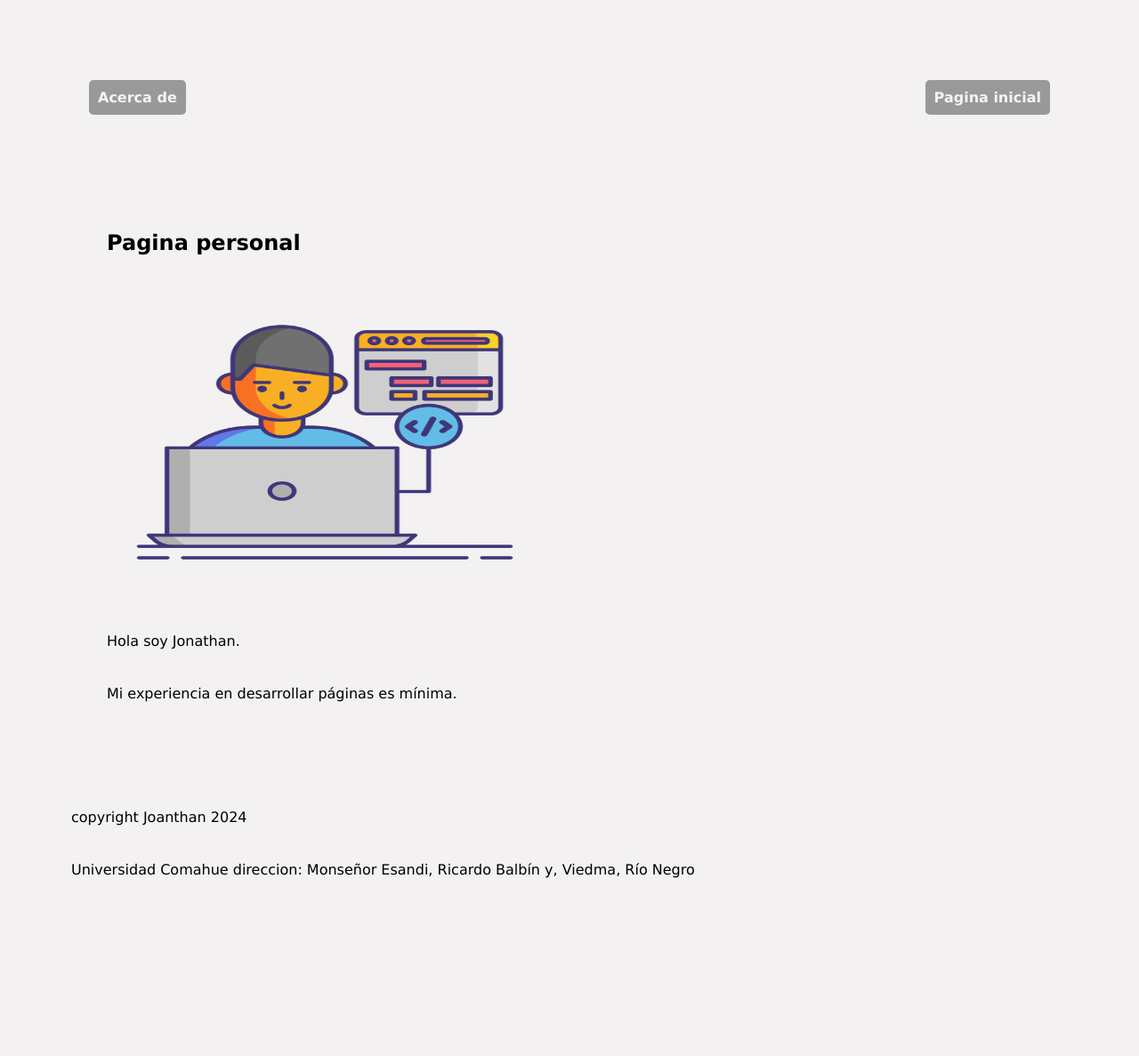
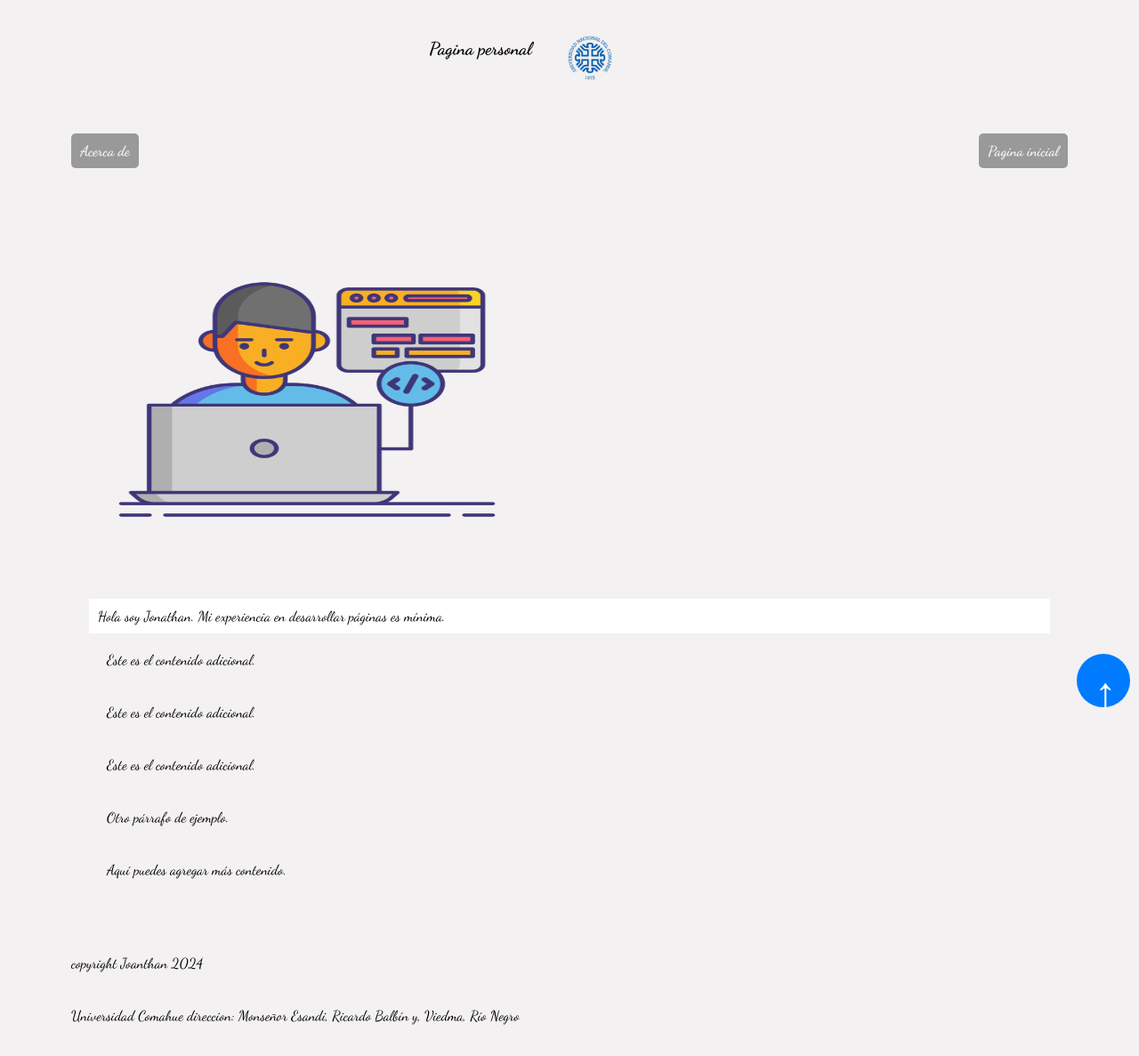
Before and after one commit to Jonathan-DN/Jonathan-Nahuelhual, a plain HTML site: page acercade.html in a window 1280 px wide. Shown: the whole page at 89% size. Before the commit the page ends 1067 px from the top, so only its background shows below. Drawn offline with Linux system fonts and the light colour scheme; a web font is replaced by a local one.

Commit message:
laboratorio 4

```diff
--- a/acercade.html
+++ b/acercade.html
@@ -6,28 +6,41 @@
     <meta name="viewport" content="width=device-width, initial-scale=1.0">
 
     <title>Jonathan Nahuelhual</title>
+    <link rel="preconnect" href="https://fonts.googleapis.com">
+    <link rel="preconnect" href="https://fonts.gstatic.com" crossorigin>
+    <link href="https://fonts.googleapis.com/css2?family=Dancing+Script:wght@400..700&family=Rubik+Wet+Paint&family=Tiny5&display=swap" rel="stylesheet">
     <link rel="stylesheet" type="text/css" href="style.css">
 </head>
 
 <body>
     <header>
-        <nav>
+        <h1 class="title">Pagina personal</h1>
+        <img src="img/logoUni.png" class="img-1" alt="Logo de la Universidad del Comahue" >
+    </header>
+
+      <nav>
             <ul>
                 <li><a href="acercade.html">Acerca de</a></li>
                 <li><a href="index.html">Pagina inicial</a></li>
             </ul>
         </nav>
-    </header>
+
 
     <main>
         <section>
-            <article>
-                <h2>Pagina personal</h2>
-                <figure>
-                    <img src="img/soyese.png" width="450" height="300" alt="soy ese">
-                </figure>
-                <p>Hola soy Jonathan.</p>
-        <p>Mi experiencia en desarrollar páginas es mínima.</p>
+            <figure>
+                <img src="img/soyese.png" width="450" height="300" alt="soy ese">
+            </figure>
+            <article class="container">
+                <p class="sticky">Hola soy Jonathan. Mi experiencia en desarrollar páginas es mínima.</p>
+                <p>Este es el contenido adicional.</p>
+                <p>Este es el contenido adicional.</p>
+                <p>Este es el contenido adicional.</p>
+                <p>Otro párrafo de ejemplo.</p>
+                <p>Aquí puedes agregar más contenido.</p>
+                <p>Y otro más.</p>
+                <p>Y otro más.</p>
+                <p>Y otro más.</p>
 
             </article>
         </section>
@@ -36,6 +49,8 @@
         <p>copyright Joanthan 2024</p>
         <p>Universidad Comahue direccion: Monseñor Esandi, Ricardo Balbín y, Viedma, Río Negro</p>
     </footer>
+
+    <a href="#top" class="back-to-top">↑</a>
 </body>
 
 </html>
--- a/style.css
+++ b/style.css
@@ -1,10 +1,67 @@
-* {
+
+body{
+    font-family: "Dancing Script";
+}
+
+header {
+    position: fixed;
+    top: 0;
+    left: 0;
+    width: 100%;
+    display: flex;
+    align-items: center;
+    justify-content: center;
+    text-align: center;
+    z-index: 1000;
+}
+
+
+.img-1{
+    width: 50px;
+    margin-right: 150px;
+    animation: giro 4s ease-out forwards;
+}
+
+.title {
+    font-size: 20px;
+}
+
+nav {
+    margin-top: 80px;
+    text-align: center;
+}
+
+@keyframes giro {
+    0% {
+        transform: rotateY(0deg);
+    }
+    100% {
+        transform: rotateY(360deg);
+    }
+}
+
+.container {
+    max-height: 300px;
+    overflow-y: auto;
+    padding-top: 30px;
+    position: relative;
+  }
+
+.sticky {
+    position: sticky;
+    top: 0;
+    background-color: white;
+    padding: 10px;
+    z-index: 1;
+  }
+
+*{
     margin: 0;
     border: 0;
     padding: 20px;
-    font-family: Verdana, Geneva, Tahoma, sans-serif;
     background-color: #f3f1f1;
 }
+
 
 h1 {
     font-size: 24px;
@@ -23,10 +80,10 @@ ul {
 li a {
     min-width: 100px;
     text-align: center;
-    padding: 15px; /* Adjust padding as needed */
-    color: rgb(245, 243, 243); /* Darker text color */
-    font-weight: bold; /* Clearer text */
-    align-items: center; /* Center content vertically */
+    padding: 15px;
+    color: rgb(245, 243, 243);
+    font-weight: bold;
+    align-items: center;
     background-color: #999;
     text-decoration: none;
     padding: 10px;
@@ -34,8 +91,8 @@ li a {
 }
 
 li a:hover {
-    background-color: #222; /* Darker hover background */
-    color: #888; /* White text on hover */
+    background-color: #222;
+    color: #888;
 }
 
 label {
@@ -115,3 +172,22 @@ th {
     padding-top: 12px;
     padding-bottom: 12px;
 }
+
+.back-to-top {
+    position: fixed;
+    bottom: 5px;
+    right: 10px;
+    width: 20px;
+    height: 20px;
+    background-color: #007BFF;
+    color: white;
+    border-radius: 50%;
+    text-align: center;
+    line-height: 50px;
+    text-decoration: none;
+    font-size: 50px;
+}
+
+.back-to-top:hover {
+    background-color: #0056b3;
+}
```
Also changed, not shown: contactos.html (+21 -3 lines), index.html (+18 -5 lines), img/logoUni.png (added).
